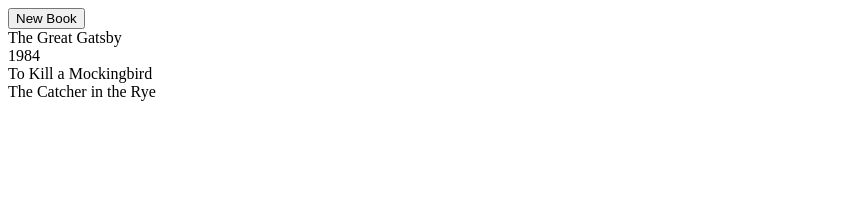
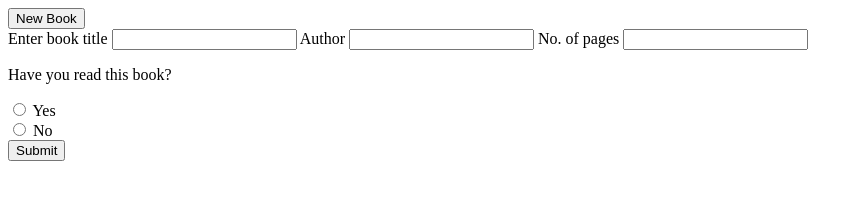
Before and after one commit to neorrie/practice-file, a plain HTML site: page index.html in a window 1280 px wide. Shown: the whole page, without its empty margins (0-863 px from the left). Drawn offline with Linux system fonts and the light colour scheme.

Commit message:
creating the form

```diff
--- a/index.html
+++ b/index.html
@@ -10,6 +10,24 @@
     <div class="btn">
       <button>New Book</button>
     </div>
+
+    <div class="form">
+      <form action="#" method="post">
+        <label for="title">Enter book title</label>
+        <input type="text" name="title" id="title" />
+        <label for="author">Author</label>
+        <input type="text" name="author" id="author" />
+        <label for="pages">No. of pages</label>
+        <input type="number" name="pages" id="pages" />
+        <!-- radio  -->
+        <p>Have you read this book?</p>
+        <input type="radio" id="read" name="readstatus" value="read" />
+        <label for="read">Yes</label><br />
+        <input type="radio" id="unread" name="readstatus" value="unread" />
+        <label for="unread">No</label><br />
+        <button type="submit">Submit</button>
+      </form>
+    </div>
     <script src="test.js"></script>
   </body>
 </html>
--- a/test.js
+++ b/test.js
@@ -21,9 +21,3 @@ function showLibrary() {
     document.body.appendChild(newdiv);
   });
 }
-addBookToLibrary("The Great Gatsby", "F. Scott Fitzgerald", 180, true);
-addBookToLibrary("1984", "George Orwell", 328, false);
-addBookToLibrary("To Kill a Mockingbird", "Harper Lee", 281, true);
-addBookToLibrary("The Catcher in the Rye", "J.D. Salinger", 277, false);
-
-showLibrary();
```
